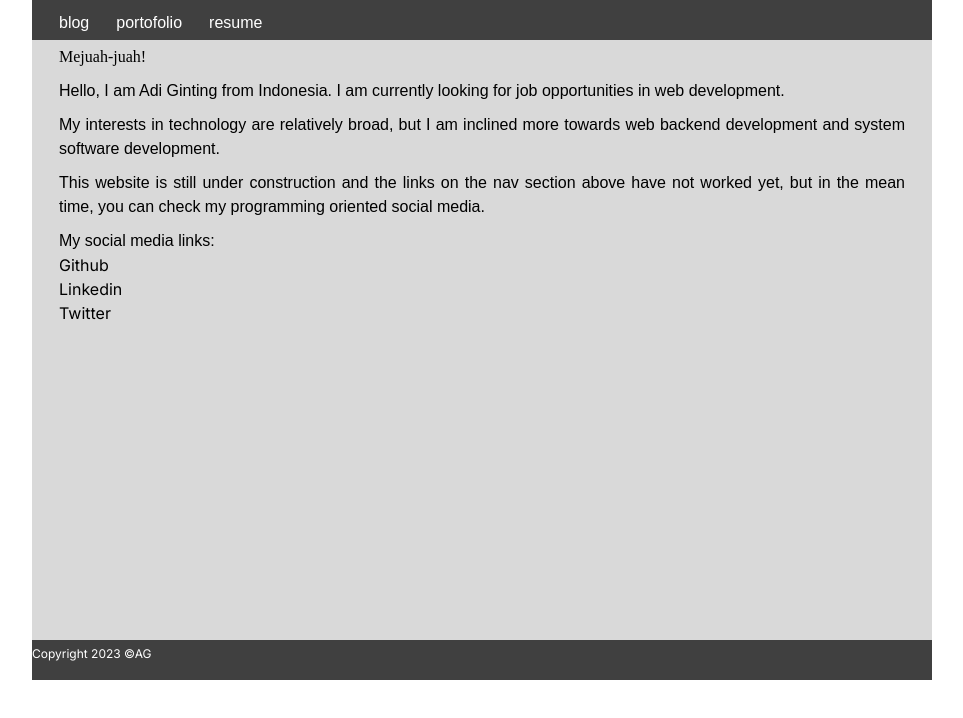
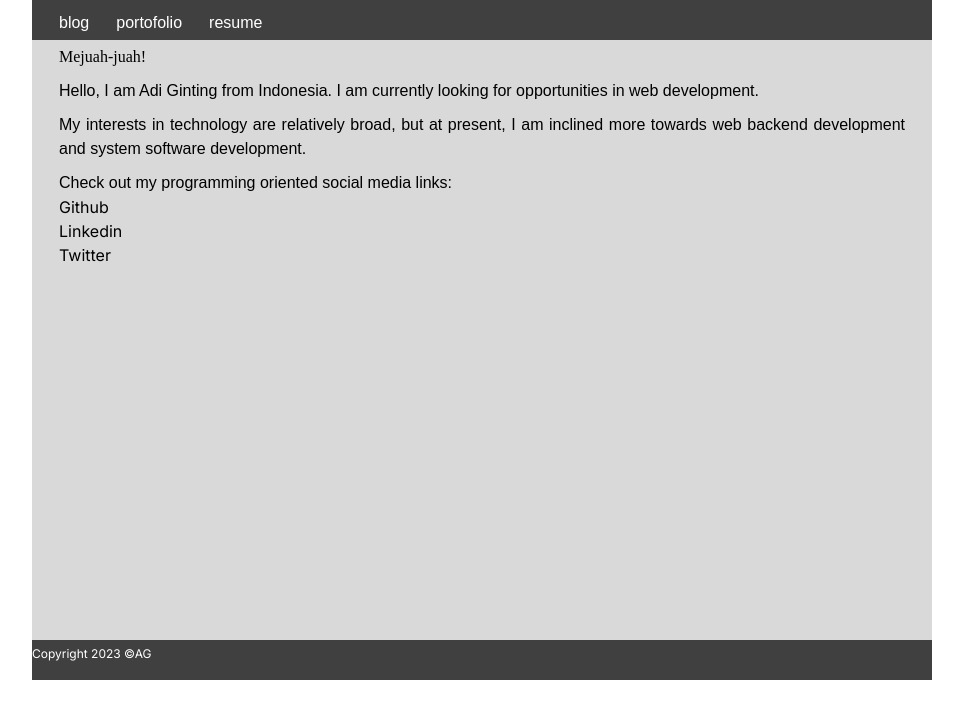
Before and after one commit to adipginting/adipginting.com, a Next.js app: page / in a window 1280 px wide. Shown: the top 718 px of the page, without its empty margins (158-1121 px from the left). Built offline with nearby package versions, Linux system fonts and the light colour scheme.

Commit message:
fix: amending nav behavior and main page text

```diff
--- a/src/app/page.tsx
+++ b/src/app/page.tsx
@@ -4,21 +4,17 @@ export default function Home() {
       <article>
         <h1>Mejuah-juah!</h1>
         <p>
-          Hello, I am Adi Ginting from Indonesia. I am currently looking for job
+          Hello, I am Adi Ginting from Indonesia. I am currently looking for
           opportunities in web development.{" "}
         </p>
 
         <p>
-          My interests in technology are relatively broad, but I am inclined
-          more towards web backend development and system software development.
+          My interests in technology are relatively broad, but at present, I am
+          inclined more towards web backend development and system software
+          development.
         </p>
 
-        <p>
-          This website is still under construction and the links on the nav
-          section above have not worked yet, but in the mean time, you can check
-          my programming oriented social media.
-        </p>
-        <p>My social media links:</p>
+        <p>Check out my programming oriented social media links:</p>
         <ul>
           <li>
             <a href="https://github.com/adipginting">Github</a>
--- a/src/components/Navbar.tsx
+++ b/src/components/Navbar.tsx
@@ -8,10 +8,14 @@ const Navbar = () => {
           <a href="https://www.industrialisasi.site/adipginting">blog</a>
         </li>
         <li>
-          <Link href="/portofolio">portofolio</Link>
+          <Link href="/portofolio" className="hover:pointer-events-auto">
+            portofolio
+          </Link>
         </li>
         <li>
-          <Link href="/resume">resume</Link>
+          <Link href="/resume" className="hover:pointer-events-auto">
+            resume
+          </Link>
         </li>
       </ul>
     </nav>
```
Also changed, not shown: 1 other file (tests, documents, lock files or other folders).
